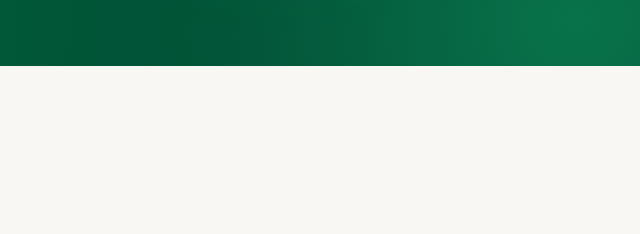
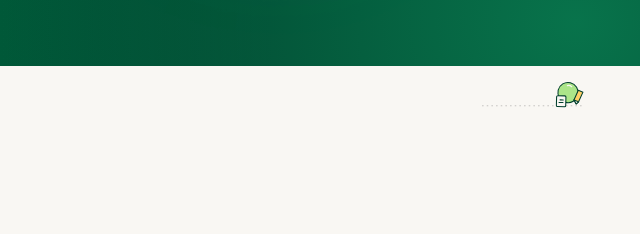
Before and after one commit to gkennedy1/build-a-thing, a plain HTML site: page docs/index.html in a window 1280 px wide. Shown: the part 566-800 px from the top of the page, 640-1280 px from the left. Drawn offline with Linux system fonts and the light colour scheme.

Commit message:
more balls

```diff
--- a/docs/index.html
+++ b/docs/index.html
@@ -7,10 +7,11 @@
   <meta name="theme-color" content="#f9f7f3">
   <title>Build a Thing — Greg Kennedy</title>
   <link rel="icon" type="image/svg+xml" href="./project-roll.svg">
-  <link rel="stylesheet" href="./styles.css?v=8">
+  <link rel="stylesheet" href="./styles.css?v=9">
   <script src="./projects.js?v=5" defer></script>
   <script src="./site.js?v=5" defer></script>
   <script src="./hero-halo.js" defer></script>
+  <script src="./roll-scenes.js" defer></script>
 </head>
 <body>
   <header class="site-header wrap">
@@ -35,15 +36,18 @@
     </section>
 
     <section class="projects wrap" aria-labelledby="projects">
+      <div class="roll-scene roll-scene--end" data-roll-scene="desk" aria-hidden="true"></div>
       <h2 id="projects" class="section-title" tabindex="-1">Projects</h2>
       <div class="filters" role="group" aria-label="Filter projects by status" hidden></div>
       <p class="visually-hidden" id="results" role="status"></p>
       <div id="project-list"><p class="muted">Loading projects…</p></div>
       <noscript>Enable JavaScript to view the project list.</noscript>
+      <div class="roll-scene roll-scene--bottom" data-roll-scene="workbench" aria-hidden="true"></div>
     </section>
 
     <section class="updates" aria-labelledby="updates">
       <div class="updates-layout wrap">
+        <div class="roll-scene roll-scene--end" data-roll-scene="arcade" aria-hidden="true"></div>
         <h2 id="updates" class="section-title" tabindex="-1">Recent updates</h2>
         <ol id="update-list"></ol>
       </div>
--- /dev/null
+++ b/docs/roll-scenes.js
@@ -0,0 +1,87 @@
+(() => {
+  const props = {
+    pencil: '<path fill="#ffce65" d="M-8 2 3-6l4 5-11 8-4 1Z"/><path fill="#f9f7f3" d="m-8 8 4-1-4-5Z"/>',
+    note: '<rect x="-6" y="-7" width="12" height="14" rx="1.5" fill="#f9f7f3" transform="rotate(14)"/><path d="m-2-2 5 1m-6 2 4 1" fill="none" stroke-linecap="round"/>',
+    block: '<rect x="-7" y="-6" width="14" height="12" rx="2" fill="#ff8464" transform="rotate(-12)"/><path fill="#ffce65" d="m-4-3 6-1 1 5-6 1Z"/>',
+    gear: '<path fill="#ffce65" d="M-3-8h6l1 3 3 1 2 4-2 4-3 1-1 3h-6l-1-3-3-1-2-4 2-4 3-1Z"/><circle r="2.5" fill="#f9f7f3"/>',
+    die: '<rect x="-7" y="-7" width="14" height="14" rx="3" fill="#ff8464" transform="rotate(-13)"/><path d="M-3-3h.1M0 0h.1m2.9 3h.1" stroke-width="2" stroke-linecap="round"/>',
+    star: '<path fill="#ffce65" d="m0-9 2.8 5.5 6.2 1-4.5 4.4 1 6.1L0 5.1-5.5 8l1-6.1L-9-2.5l6.2-1Z"/>'
+  };
+  const scenes = {
+    desk: ['pencil', 'note'],
+    workbench: ['block', 'gear'],
+    arcade: ['die', 'star']
+  };
+
+  const reducedMotion = matchMedia('(prefers-reduced-motion: reduce)');
+  const radius = 13;
+  const start = 22;
+  const travel = 95;
+  const centerY = 29;
+  const pickups = [
+    { x: 52, y: 39, contact: 42 },
+    { x: 90, y: 20, contact: 79 }
+  ];
+  const animations = new Map();
+
+  const observer = 'IntersectionObserver' in window ? new IntersectionObserver(entries => {
+    for (const entry of entries) {
+      if (!entry.isIntersecting || entry.intersectionRatio < .6) continue;
+      observer.unobserve(entry.target);
+      animations.get(entry.target)();
+      animations.delete(entry.target);
+    }
+  }, { threshold: .6 }) : null;
+
+  for (const scene of document.querySelectorAll('[data-roll-scene]')) {
+    const objects = scenes[scene.dataset.rollScene];
+    scene.innerHTML = `
+      <svg viewBox="0 0 144 56">
+        <path d="M7 46h130" fill="none" stroke="currentColor" stroke-opacity=".24"
+          stroke-width="1.3" stroke-dasharray="1 5" stroke-linecap="round"/>
+        <g stroke="#003e2b" stroke-width="1.35" stroke-linejoin="round">
+          <g class="roll-ball">
+            <circle r="13" fill="#ace589"/>
+            <path fill="#76bd66" stroke="none" d="M-12 4A13 13 0 0 0 11-6 13 13 0 0 1-12 4Z"/>
+            <path d="M-8-4q1-3 4-4" fill="none" stroke="#f9f7f3" stroke-width="1.6" stroke-linecap="round"/>
+          </g>
+          ${objects.map(name => `<g class="roll-object">${props[name]}</g>`).join('')}
+        </g>
+      </svg>`;
+
+    const ball = scene.querySelector('.roll-ball');
+    const items = scene.querySelectorAll('.roll-object');
+    const degrees = distance => distance * 180 / (Math.PI * radius);
+
+    function draw(progress) {
+      const x = start + travel * progress;
+      ball.setAttribute('transform', `translate(${x} ${centerY}) rotate(${degrees(x - start)})`);
+
+      pickups.forEach((item, index) => {
+        // After contact the prop keeps its offset from the ball and rotates with it.
+        const transform = x < item.contact
+          ? `translate(${item.x} ${item.y})`
+          : `translate(${x} ${centerY}) rotate(${degrees(x - item.contact)}) translate(${item.x - item.contact} ${item.y - centerY})`;
+        items[index].setAttribute('transform', transform);
+      });
+    }
+
+    if (reducedMotion.matches || !observer) {
+      draw(1);
+      continue;
+    }
+
+    draw(0);
+    animations.set(scene, () => {
+      let began;
+      function frame(now) {
+        began ??= now;
+        const time = reducedMotion.matches ? 1 : Math.min(1, (now - began) / 900);
+        draw(time * time * (3 - 2 * time));
+        if (time < 1) requestAnimationFrame(frame);
+      }
+      requestAnimationFrame(frame);
+    });
+    observer.observe(scene);
+  }
+})();
--- a/docs/styles.css
+++ b/docs/styles.css
@@ -62,6 +62,47 @@ a { color: inherit; text-underline-offset: .19em; }
 .site-header nav a:hover { background: var(--bone); }
 .site-header .github-link { border: 1px solid var(--line); padding-inline: 16px; }
 .wordmark { gap: 9px; font: 750 1.25rem/1 var(--wordmark); letter-spacing: -.025em; }
+.wordmark img { flex: none; }
+
+@media (prefers-reduced-motion: no-preference) {
+  .wordmark:focus-visible img { animation: header-roll 520ms ease-in-out; }
+
+  @media (hover: hover) {
+    .wordmark:hover img { animation: header-roll 520ms ease-in-out; }
+  }
+}
+
+@keyframes header-roll {
+  42% { transform: translateX(-5px) rotate(-35deg); }
+  73% { transform: translateX(1px) rotate(7deg); }
+}
+
+.projects, .updates-layout, .project-detail { position: relative; }
+
+.roll-scene {
+  position: absolute;
+  inset-block-start: 4px;
+  inset-inline-start: 0;
+  inline-size: min(7rem, 100%);
+  aspect-ratio: 18 / 7;
+  pointer-events: none;
+}
+
+.roll-scene svg { display: block; inline-size: 100%; block-size: 100%; }
+.roll-scene--end { inset-inline: auto 0; }
+.roll-scene--bottom { inset-block: auto 4px; }
+
+@media (min-width: 96rem) {
+  .roll-scene {
+    --roll-offset: calc((76rem - 100vw) / 4 - 4.125rem);
+    inset-block-start: 3.5rem;
+    inset-inline-start: var(--roll-offset);
+    inline-size: 8.25rem;
+  }
+
+  .roll-scene--end { inset-inline: auto var(--roll-offset); }
+  .roll-scene--bottom { inset-block: auto 3.5rem; }
+}
 
 .intro {
   position: relative;
```
Also changed, not shown: docs/project.html (+4 -1 lines).
